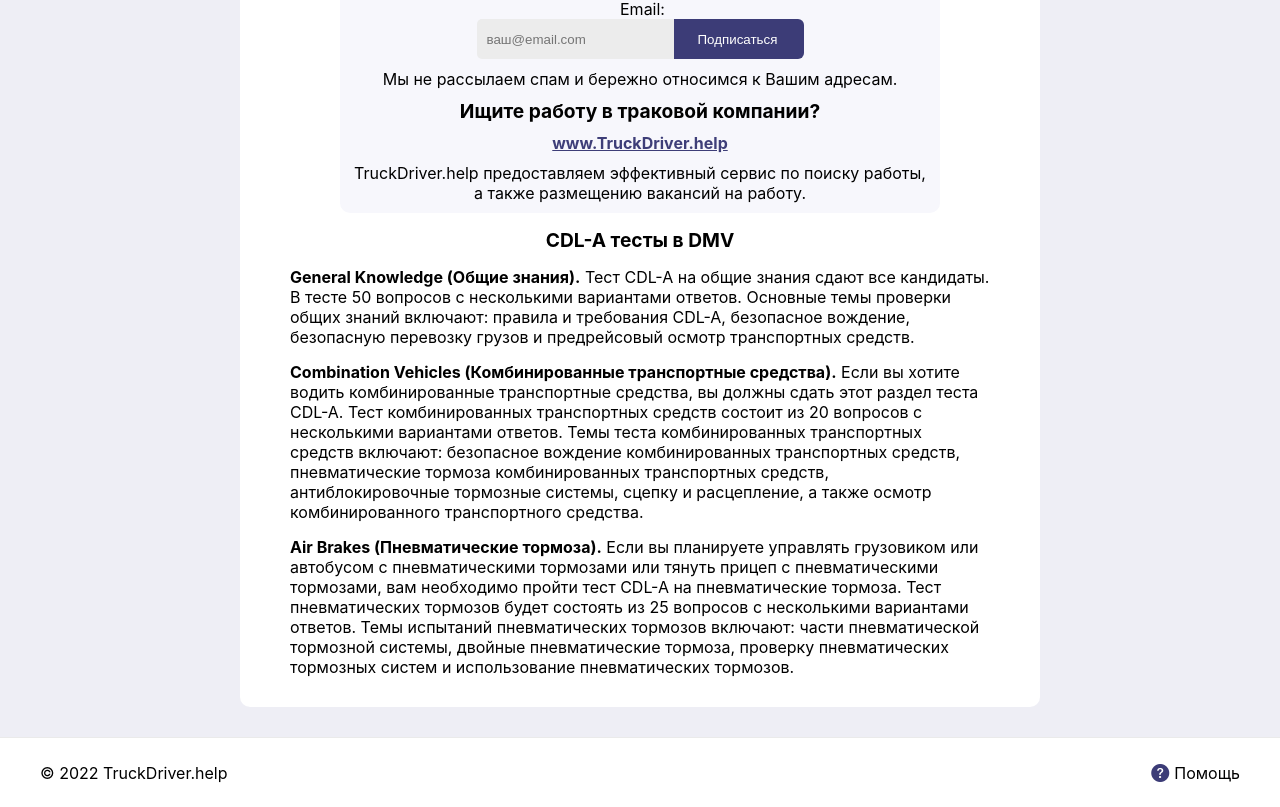
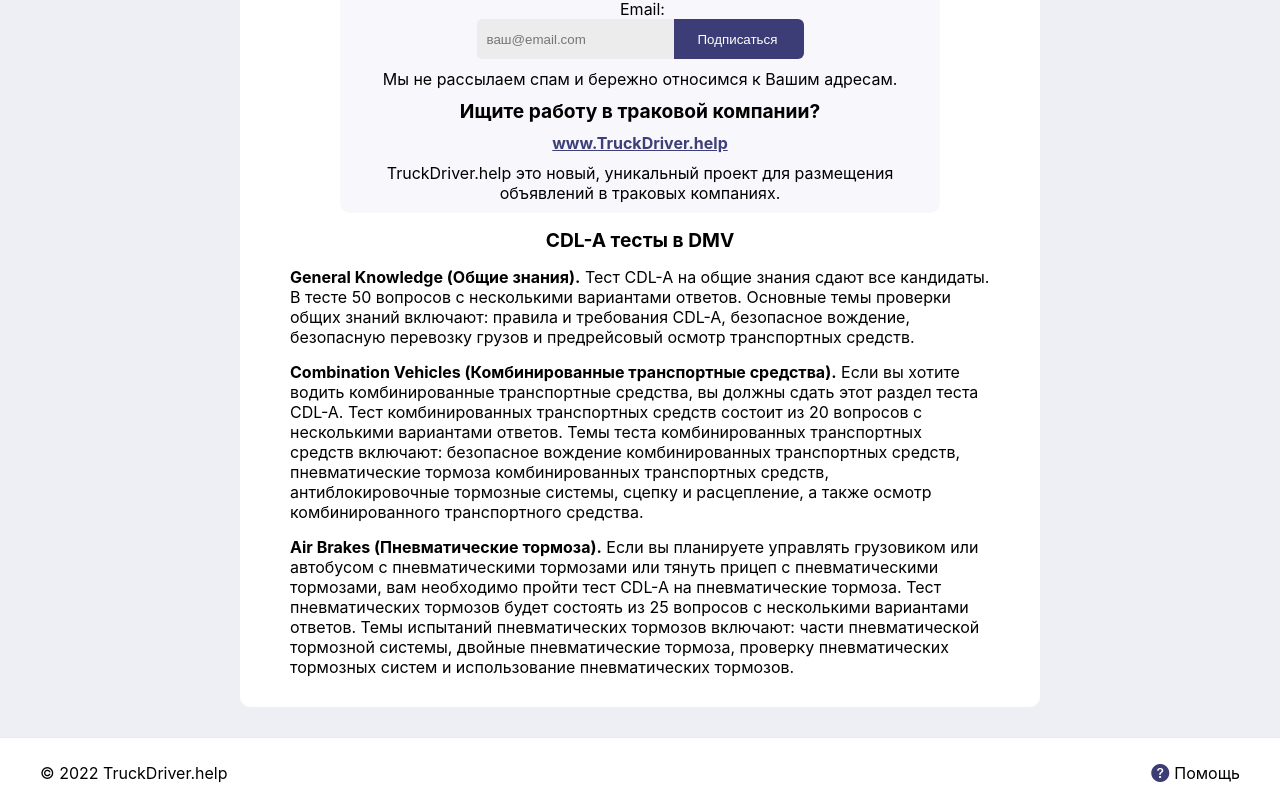
Before and after one commit to dandavisjs/TDL-Academy, a Next.js app: page / in a window 1280 px wide. Shown: the part 800-1607 px from the top of the page. Built offline with nearby package versions, Linux system fonts and the light colour scheme; no server answers.

Commit message:
Configured sitemap

```diff
--- a/pages/index.js
+++ b/pages/index.js
@@ -31,7 +31,7 @@ export default function Home() {
           <Support />
           <h3>Ищите работу в траковой компании?</h3>
           <Link href="https://www.truckdriver.help" passHref={true}><h4 style={{ cursor: 'pointer' }} >www.TruckDriver.help</h4></Link>
-          <p>TruckDriver.help предоставляем эффективный сервис по поиску работы, а также размещению вакансий на работу.</p>
+          <p>TruckDriver.help это новый, уникальный проект для размещения объявлений в траковых компаниях.</p>
         </div>
         <h3>CDL-A тесты в DMV</h3>
         <p><strong>{`General Knowledge (Общие знания).`}</strong> Тест CDL-A на общие знания сдают все кандидаты. В тесте 50 вопросов с несколькими вариантами ответов. Основные темы проверки общих знаний включают: правила и требования CDL-A, безопасное вождение, безопасную перевозку грузов и предрейсовый осмотр транспортных средств.</p>
```
